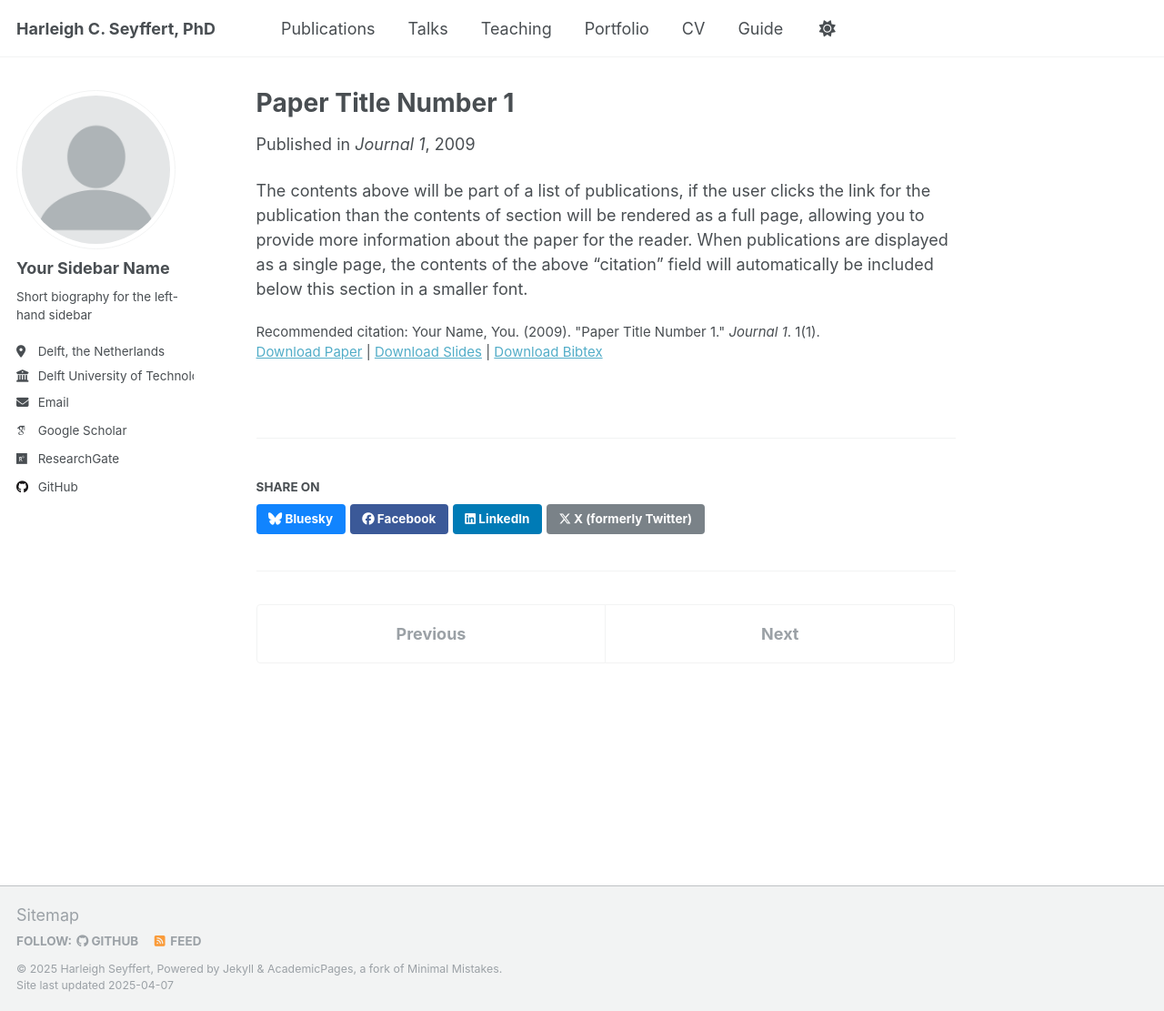
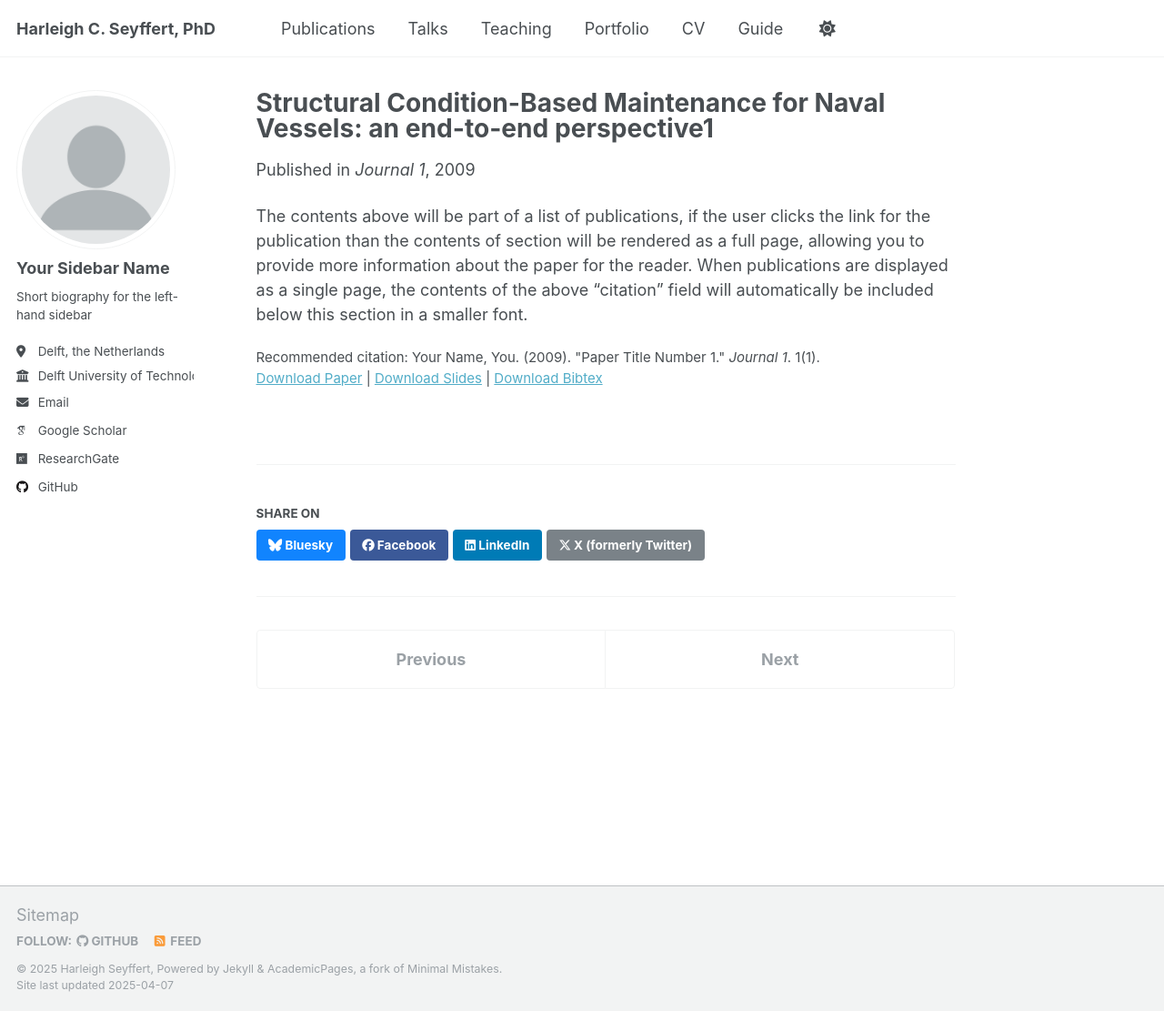
Before and after one commit to hcseyffert/github.io, a Jekyll site: the page built from _publications/2009-10-01-paper-title-number-1.md, in a window 1280 px wide and 1111 px high. Shown: the whole window at 91% size. Built offline with Jekyll 4.4.1, drawn with Linux system fonts in a browser that asks for light colours; some web fonts are replaced.

Commit message:
Update 2009-10-01-paper-title-number-1.md

```diff
--- a/_publications/2009-10-01-paper-title-number-1.md
+++ b/_publications/2009-10-01-paper-title-number-1.md
@@ -1,5 +1,5 @@
 ---
-title: "Paper Title Number 1"
+title: "Structural Condition-Based Maintenance for Naval Vessels: an end-to-end perspective1"
 collection: publications
 category: manuscripts
 permalink: /publication/2009-10-01-paper-title-number-1
```
